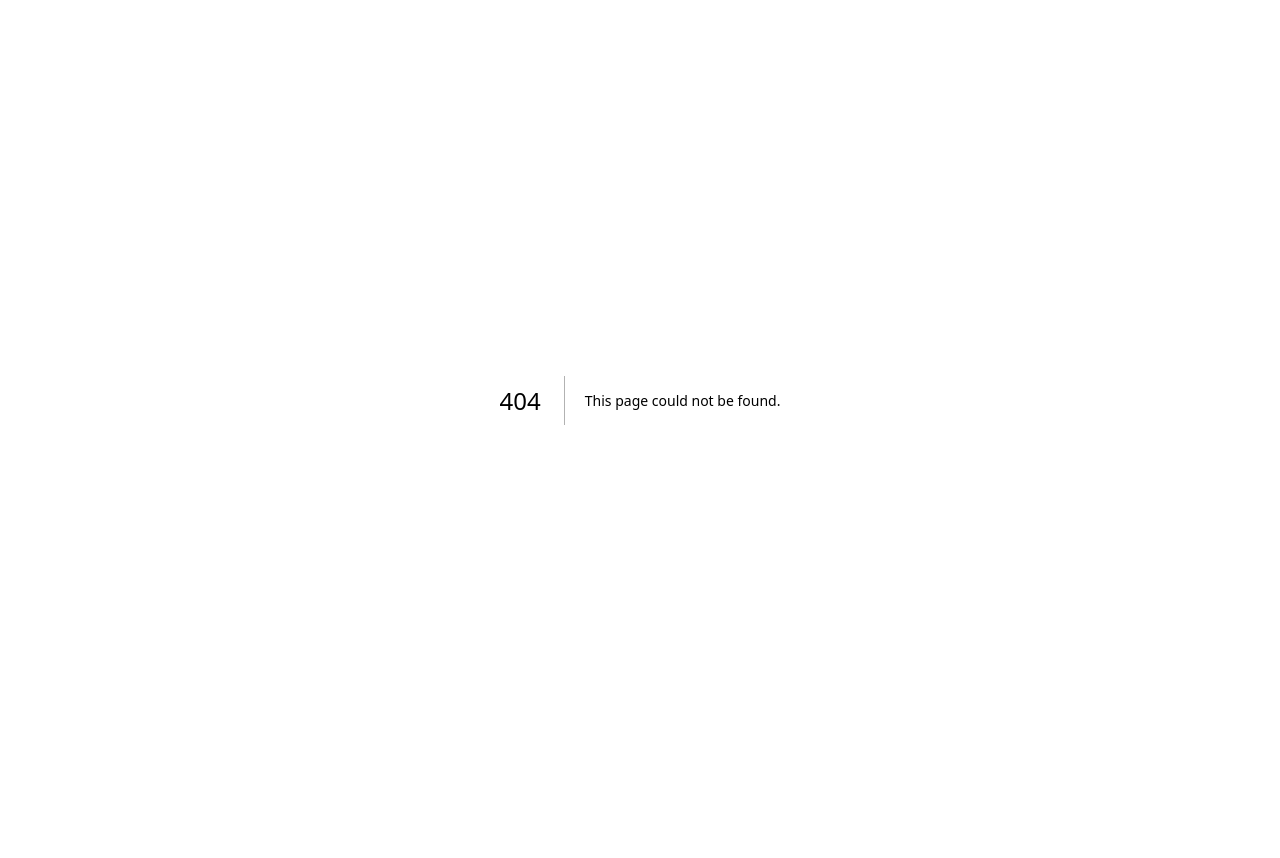
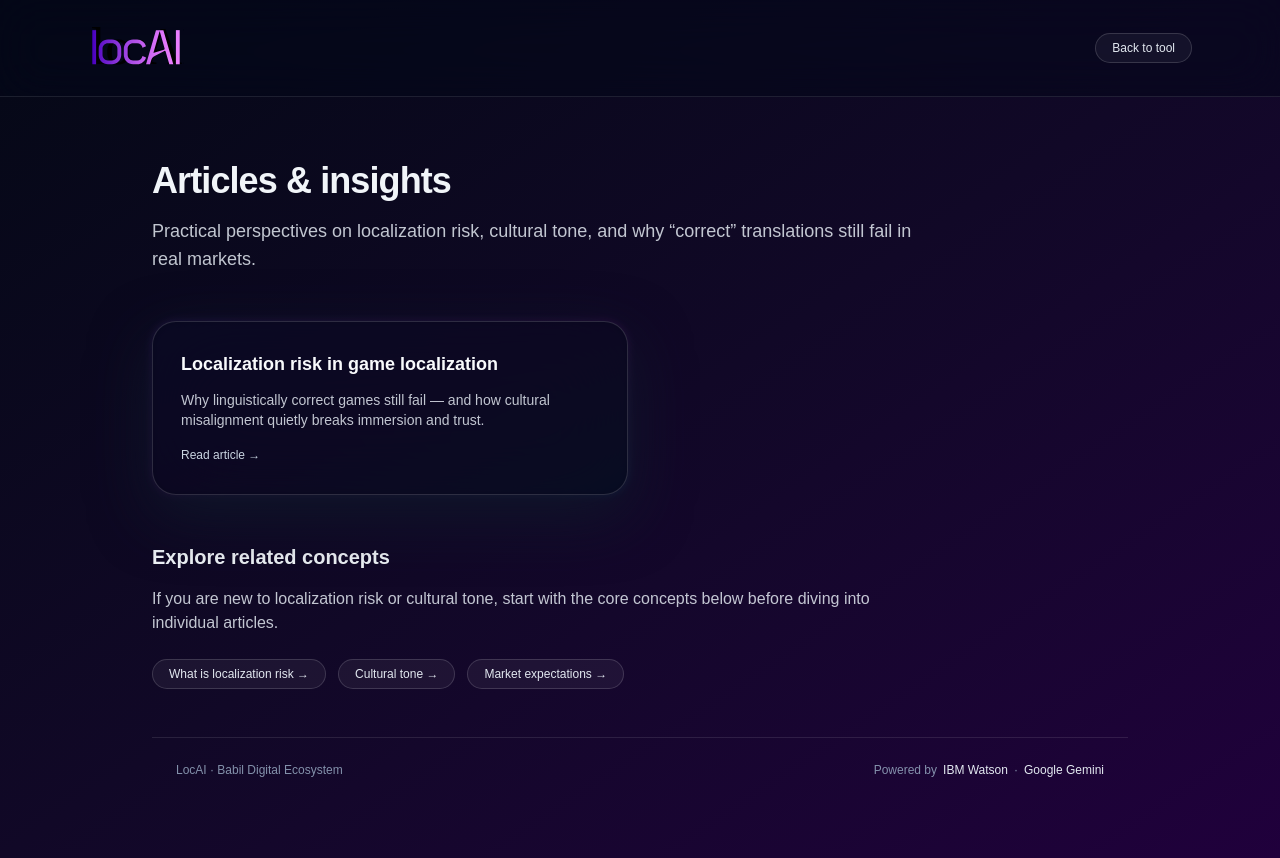
Before and after one commit to merkoak/locapp, a Next.js app: page /articles in a window 1280 px wide. Before the commit this address had no page. Before the commit the page ends 800 px from the top, so only its background shows below. Built offline with nearby package versions, Linux system fonts and the light colour scheme.

Commit message:
Articles Hub

```diff
--- /dev/null
+++ b/src/app/articles/page.tsx
@@ -0,0 +1,143 @@
+import type { Metadata } from "next";
+import Image from "next/image";
+import Link from "next/link";
+import Footer from "@/components/Footer";
+
+export const metadata: Metadata = {
+  title: "Articles on localization & cultural risk | LocAI",
+  description:
+    "In-depth articles on localization risk, cultural tone, and market expectations — written to help teams avoid costly mistakes before launch.",
+  alternates: {
+    canonical: "https://locapp.ai/articles",
+  },
+  openGraph: {
+    title: "LocAI Articles",
+    description:
+      "Insights on localization risk, cultural tone, and real-world market expectations.",
+    url: "https://locapp.ai/articles",
+    siteName: "LocAI",
+    type: "website",
+  },
+  twitter: {
+    card: "summary",
+    title: "LocAI Articles",
+    description:
+      "Practical insights on localization, cultural risk, and market expectations.",
+  },
+};
+
+const articles = [
+  {
+    title: "Localization risk in game localization",
+    description:
+      "Why linguistically correct games still fail — and how cultural misalignment quietly breaks immersion and trust.",
+    href: "/articles/game-localization-risk",
+  },
+  // buraya yenileri eklersin
+];
+
+export default function ArticlesHubPage() {
+  return (
+    <main className="relative min-h-screen overflow-hidden bg-gradient-to-br from-[#050816] via-[#110827] to-[#20003c] text-slate-100">
+
+      {/* STICKY GLASS HEADER */}
+      <div className="sticky top-0 z-50">
+        <div className="backdrop-blur-xl bg-slate-950/50 border-b border-white/10">
+          <div className="mx-auto max-w-6xl px-4 md:px-6 py-3 flex items-center justify-between">
+            <Link href="/" className="flex items-center gap-2">
+              <Image
+                src="/locai-logo.svg"
+                alt="LocAI"
+                width={96}
+                height={28}
+                priority
+              />
+            </Link>
+
+            <Link
+              href="/"
+              className="rounded-full border border-white/15 bg-white/5 px-4 py-1.5 text-xs text-slate-200 hover:bg-white/10 transition"
+            >
+              Back to tool
+            </Link>
+          </div>
+        </div>
+      </div>
+
+      {/* CONTENT */}
+      <div className="relative mx-auto max-w-5xl px-4 md:px-6 pt-16 pb-14 space-y-12">
+
+        {/* HERO */}
+        <header className="max-w-3xl space-y-4">
+          <h1 className="text-3xl md:text-4xl font-semibold tracking-tight">
+            Articles & insights
+          </h1>
+          <p className="text-base md:text-lg text-slate-200/85">
+            Practical perspectives on localization risk, cultural tone,
+            and why “correct” translations still fail in real markets.
+          </p>
+        </header>
+
+        {/* ARTICLES LIST */}
+        <section className="grid gap-6 md:grid-cols-2">
+          {articles.map((article) => (
+            <Link
+              key={article.href}
+              href={article.href}
+              className="group relative block rounded-3xl transition-all duration-300 hover:-translate-y-[2px]"
+            >
+              <div className="absolute inset-0 rounded-3xl bg-gradient-to-br from-violet-500/25 via-fuchsia-500/20 to-cyan-400/20 blur-[4px] opacity-60 group-hover:opacity-90 transition-opacity" />
+              <div className="relative rounded-3xl border border-white/15 bg-slate-950/70 backdrop-blur-2xl p-6 md:p-7 space-y-3 shadow-[0_20px_60px_rgba(15,23,42,0.9)]">
+                <h2 className="text-lg font-semibold text-slate-50">
+                  {article.title}
+                </h2>
+                <p className="text-sm text-slate-200/85">
+                  {article.description}
+                </p>
+                <span className="text-xs text-slate-300">
+                  Read article →
+                </span>
+              </div>
+            </Link>
+          ))}
+        </section>
+
+       {/* INTERNAL LINKS */}
+<section className="max-w-3xl space-y-4">
+  <h2 className="text-lg md:text-xl font-semibold">
+    Explore related concepts
+  </h2>
+
+  <p className="text-sm md:text-base text-slate-200/85">
+    If you are new to localization risk or cultural tone, start with the
+    core concepts below before diving into individual articles.
+  </p>
+
+  <div className="flex flex-wrap gap-3 pt-2">
+    <Link
+      href="/localization-risk"
+      className="rounded-full border border-white/15 bg-white/5 px-4 py-1.5 text-xs text-slate-200 hover:bg-white/10 transition"
+    >
+      What is localization risk →
+    </Link>
+
+    <Link
+      href="/glossary/cultural-tone"
+      className="rounded-full border border-white/15 bg-white/5 px-4 py-1.5 text-xs text-slate-200 hover:bg-white/10 transition"
+    >
+      Cultural tone →
+    </Link>
+
+    <Link
+      href="/glossary/market-expectations"
+      className="rounded-full border border-white/15 bg-white/5 px-4 py-1.5 text-xs text-slate-200 hover:bg-white/10 transition"
+    >
+      Market expectations →
+    </Link>
+         </div>
+         </section>
+        <Footer />
+      </div>
+    </main>
+  );
+}
```
